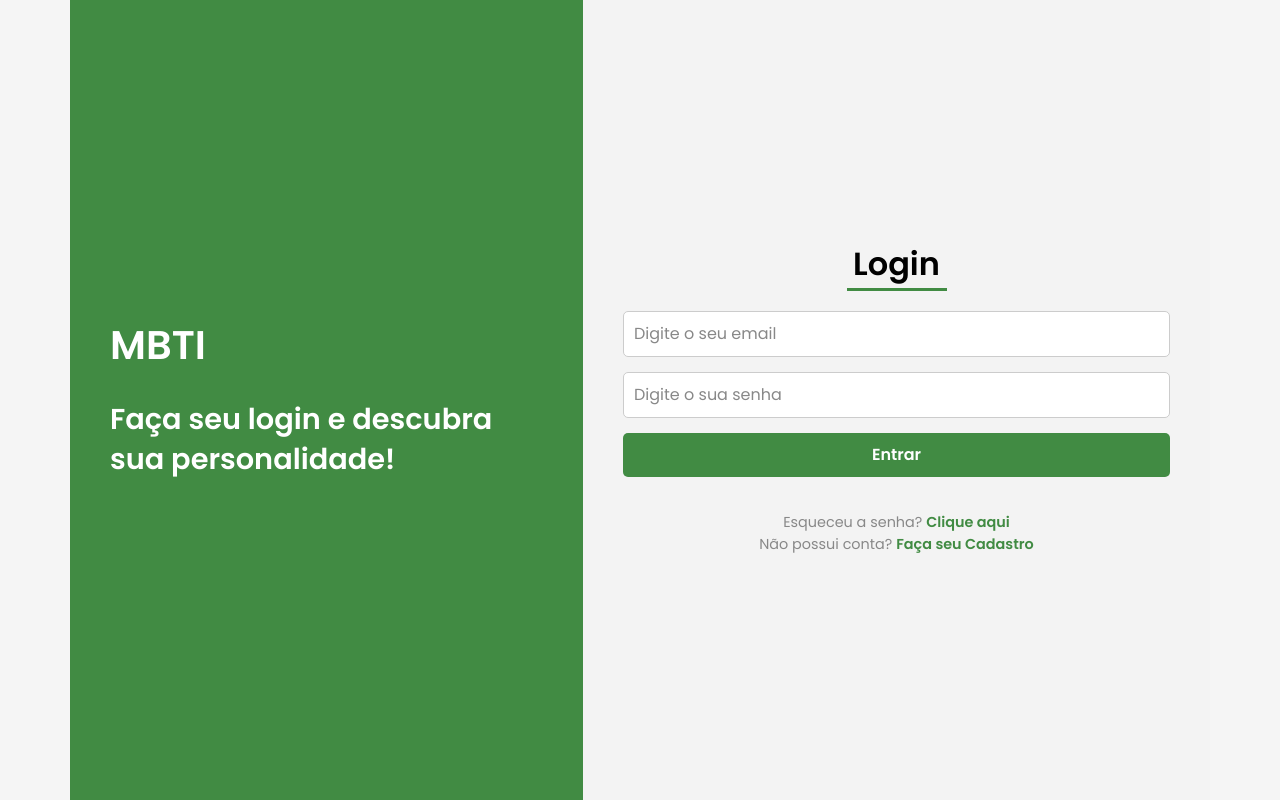
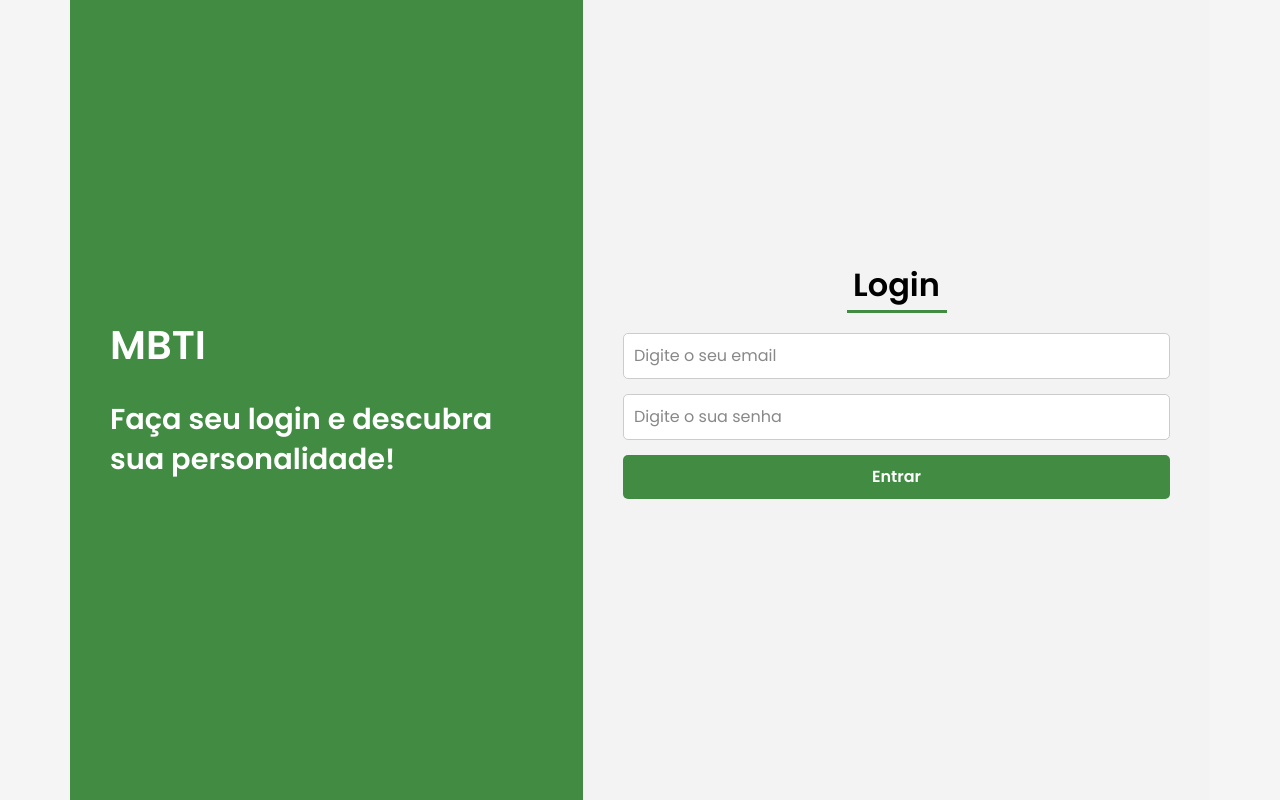
Before and after one commit to MariaJuliaGermano/projeto-2-si-equipe-2, a Django app: page /auth/login in a window 1280 px wide. Run offline with Django 5.2, Linux system fonts and the light colour scheme; some libraries are stand-ins or nearby versions.

Commit message:
Ajuste na pagina de login

```diff
--- a/mbti/templates/auth_mbti/login.html
+++ b/mbti/templates/auth_mbti/login.html
@@ -33,10 +33,6 @@
                     {% endif %}
                 </ul>
             </form>
-                <div class="form-footer">
-                    <p>Esqueceu a senha? <a href="#">Clique aqui</a></p>
-                    <p>Não possui conta? <a href="{% url 'cadastro' %}">Faça seu Cadastro</a></p>
-                </div>
             </div>
         </div>
 </body>
```
